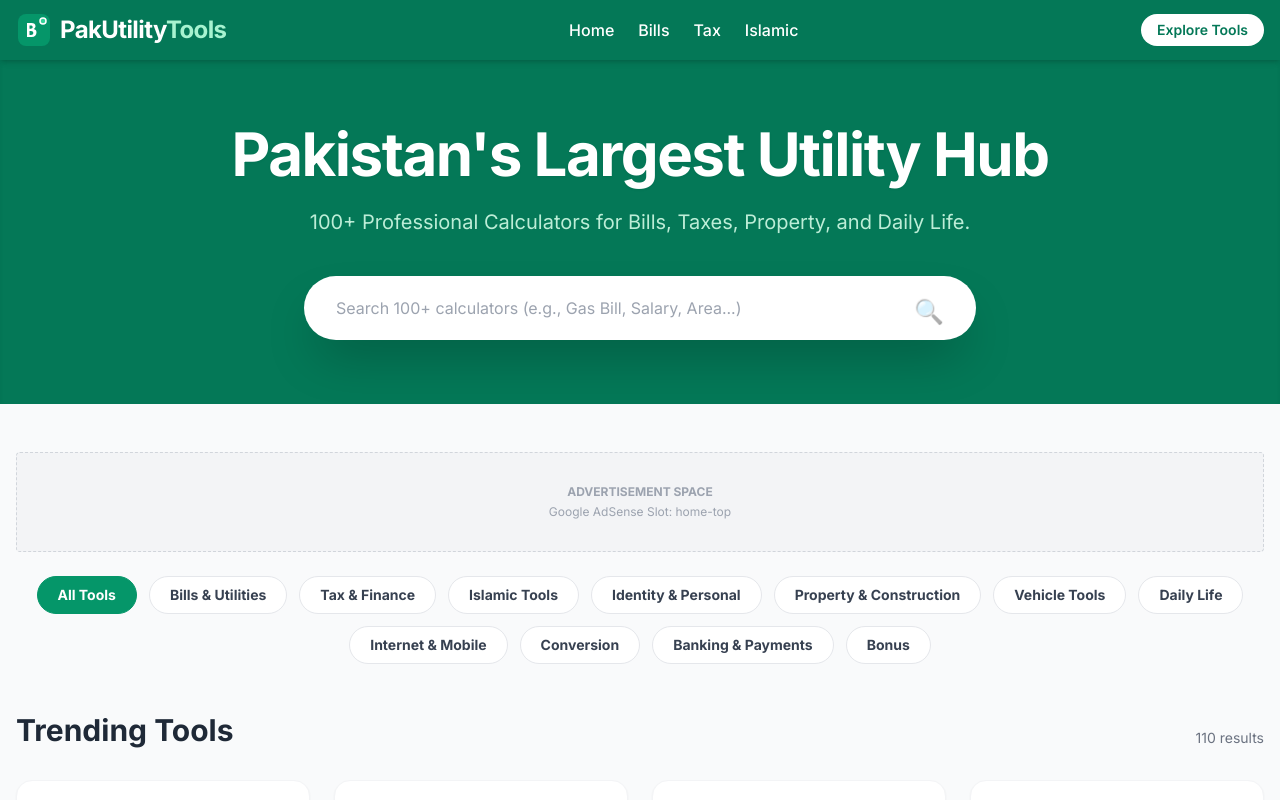
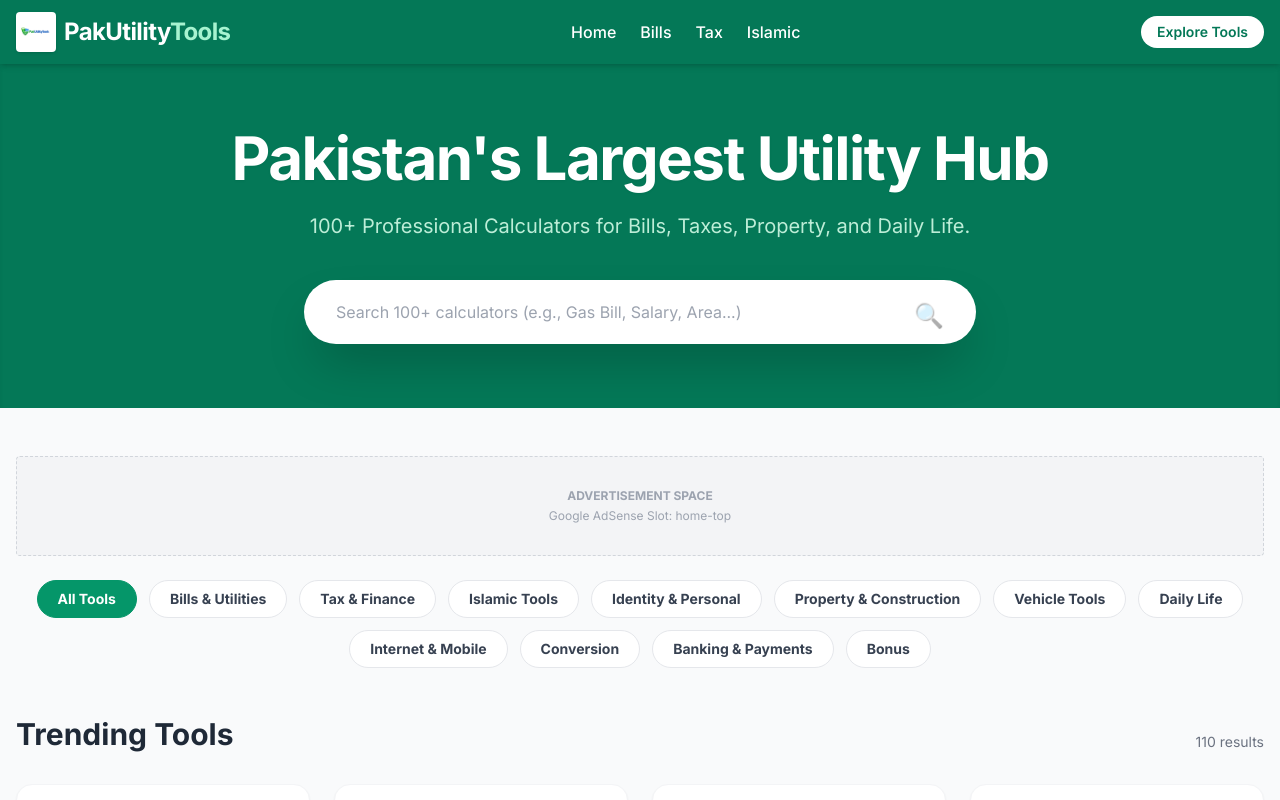
Before and after one commit to moneypower12121-byte/PakUtility, a React (Vite) app: page / in a window 1280 px wide. Shown: the top 800 px of the page. Built offline with nearby package versions, Linux system fonts and the light colour scheme.

Commit message:
Replace SVG logo with Logo.png image in header

```diff
--- a/components/Header.tsx
+++ b/components/Header.tsx
@@ -7,14 +7,7 @@ const Header: React.FC = () => {
     <header className="bg-emerald-700 text-white sticky top-0 z-50 shadow-md">
       <div className="container mx-auto px-4 py-3 flex flex-wrap justify-between items-center">
         <Link to="/" className="flex items-center space-x-2" aria-label="Pak Utility Tools Home">
-          <span className="inline-block">
-            {/* Modern SVG Logo */}
-            <svg width="36" height="36" viewBox="0 0 36 36" fill="none" xmlns="http://www.w3.org/2000/svg">
-              <rect x="2" y="2" width="32" height="32" rx="8" fill="#059669"/>
-              <path d="M11 25V11h4.5c2.5 0 4 1.2 4 3.2 0 1.2-.7 2.2-1.8 2.7v.1c1.6.4 2.8 1.5 2.8 3.2C20.5 23 18.7 25 15.7 25H11zm3.7-8.2c1.3 0 2-.6 2-1.7 0-1.1-.7-1.7-2-1.7H13.5v3.4h1.2zm.3 6.1c1.5 0 2.3-.7 2.3-2 0-1.3-.8-2-2.3-2h-1.5v4h1.5z" fill="#fff"/>
-              <circle cx="27" cy="9" r="3" fill="#34D399" stroke="#fff" strokeWidth="1.5"/>
-            </svg>
-          </span>
+          <img src={require('../Logo.png')} alt="Pak Utility Tools Logo" className="w-10 h-10 rounded shadow bg-white object-contain" />
           <span className="text-2xl font-bold tracking-tight ml-2">PakUtility<span className="text-emerald-200">Tools</span></span>
         </Link>
         <nav className="hidden md:flex space-x-6 font-medium">
```
Also changed, not shown: Logo.png (added).
